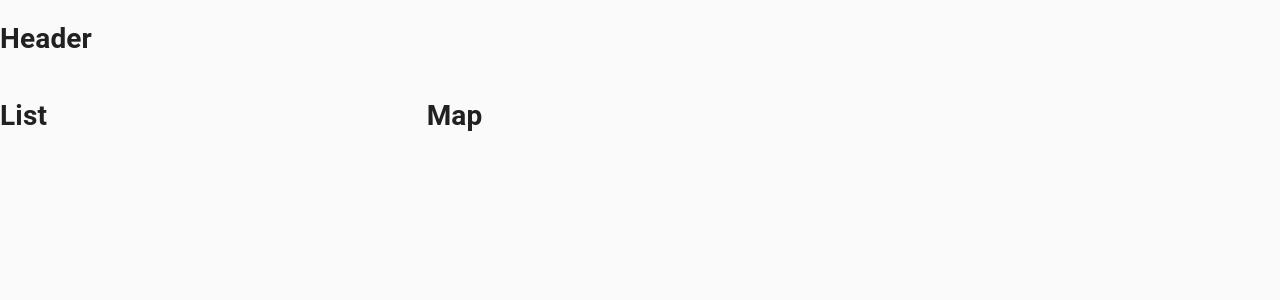
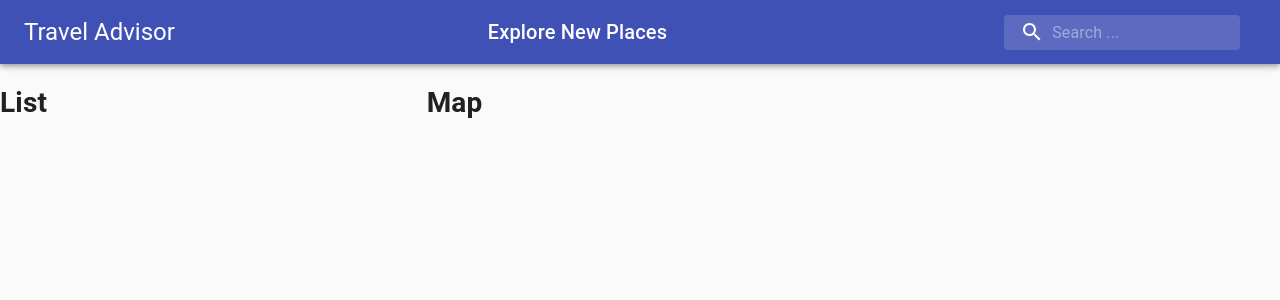
Before and after one commit to aliashraf94/travel_advisor, a React (Create React App) app: page / in a window 1280 px wide. Shown: the top 300 px of the page. Built offline with nearby package versions, Linux system fonts and the light colour scheme.

Commit message:
Navbar using @material-ui

```diff
--- a/src/componenets/Header/Header.jsx
+++ b/src/componenets/Header/Header.jsx
@@ -1,8 +1,32 @@
 import React from 'react'
+import { Autocomplete } from '@react-google-maps/api';
+import { AppBar,Toolbar,Typography,InputBase,Box } from '@material-ui/core';
+import SearchIcon from '@material-ui/icons/Search'
+import useStyles from './styles.js'
 
 const Header = () => {
+    const classes = useStyles()
     return (
-        <h1>Header</h1>
+        <AppBar position='static'>
+            <Toolbar className={classes.toolbar}>
+                <Typography variant='h5' className={classes.title}>
+                    Travel Advisor
+                </Typography>
+                <Typography variant='h6' className={classes.title}>
+                    Explore New Places
+                </Typography>
+                <Box display="flex">
+                {/* <Autocomplete> */}
+                    <div className={classes.search}>
+                        <div className={classes.searchIcon} >
+                            <SearchIcon />
+                        </div>
+                        <InputBase placeholder="Search ..." classes={{ root: classes.inputRoot, input: classes.inputInput  }} />
+                    </div>
+                {/* </Autocomplete> */}
+                </Box>
+            </Toolbar>
+        </AppBar>
     );
 }
 
--- a/src/componenets/Header/styles.js
+++ b/src/componenets/Header/styles.js
@@ -0,0 +1,32 @@
+import { alpha, makeStyles } from '@material-ui/core/styles';
+
+export default makeStyles((theme) => ({
+  title: {
+    display: 'none',
+    [theme.breakpoints.up('sm')]: {
+      display: 'block',
+    },
+  },
+  search: {
+    position: 'relative',
+    borderRadius: theme.shape.borderRadius,
+    backgroundColor: alpha(theme.palette.common.white, 0.15),
+    '&:hover': { backgroundColor: alpha(theme.palette.common.white, 0.25) },
+    marginRight: theme.spacing(2),
+    marginLeft: 0,
+    width: '100%',
+    [theme.breakpoints.up('sm')]: { marginLeft: theme.spacing(3), width: 'auto' },
+  },
+  searchIcon: {
+    padding: theme.spacing(0, 2), height: '100%', position: 'absolute', pointerEvents: 'none', display: 'flex', alignItems: 'center', justifyContent: 'center',
+  },
+  inputRoot: {
+    color: 'inherit',
+  },
+  inputInput: {
+    padding: theme.spacing(1, 1, 1, 0), paddingLeft: `calc(1em + ${theme.spacing(4)}px)`, transition: theme.transitions.create('width'), width: '100%', [theme.breakpoints.up('md')]: { width: '20ch' },
+  },
+  toolbar: {
+    display: 'flex', justifyContent: 'space-between',
+  },
+}));
```
